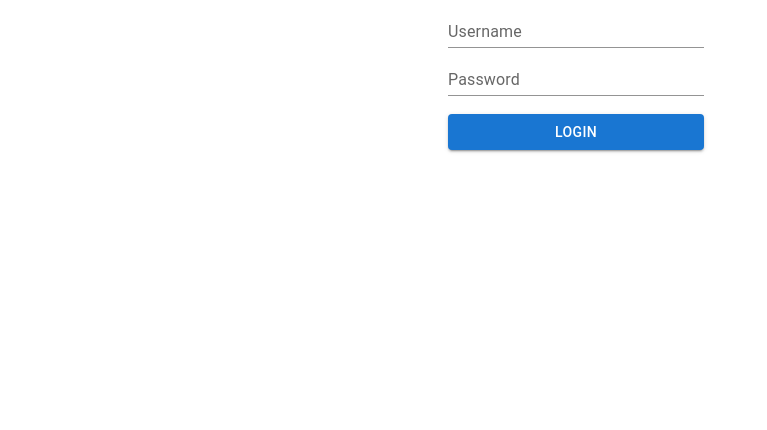
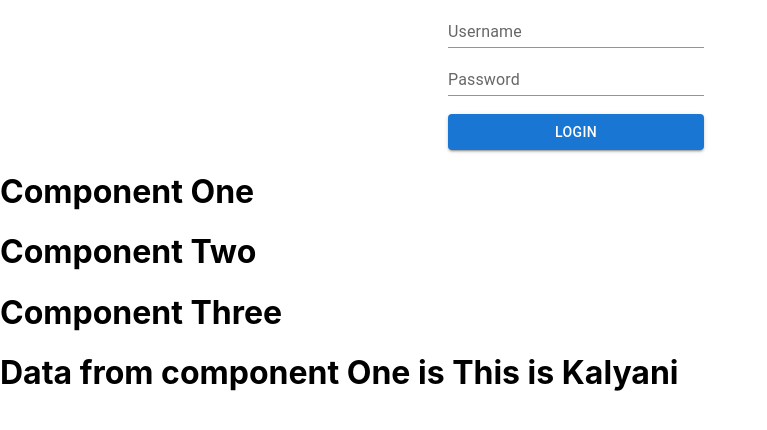
Before and after one commit to KalyaniPayyavula/react_redux_thunk, a React (Create React App) app: page / in a window 1280 px wide. Shown: the top 430 px of the page, without its empty margins (0-767 px from the left). Built offline with nearby package versions, Linux system fonts and the light colour scheme.

Commit message:
implemented context example

```diff
--- /dev/null
+++ b/src/Context/ComponentOne.js
@@ -0,0 +1,14 @@
+import { createContext } from "react"
+import { ComponentTwo } from "./ComponentTwo"
+
+export const UserContext = createContext()
+export const ComponentOne = () =>{
+    return(
+        <>
+        <UserContext.Provider value="This is Kalyani">
+        <h1>Component One</h1>
+        <ComponentTwo/>
+        </UserContext.Provider>
+        </>
+    )
+}
--- /dev/null
+++ b/src/Context/ComponentThree.js
@@ -0,0 +1,12 @@
+import { useContext } from 'react'
+import { UserContext } from './ComponentOne'
+
+export const ComponentThree = () =>{
+    const user = useContext(UserContext)
+    return(
+        <>
+        <h1>Component Three</h1>
+        <h1>Data from component One is {user}</h1>
+        </>
+    )
+}
--- /dev/null
+++ b/src/Context/ComponentTwo.js
@@ -0,0 +1,10 @@
+import { ComponentThree } from "./ComponentThree"
+
+export const ComponentTwo = () =>{
+    return(
+        <>
+        <h1>Component Two</h1>
+        <ComponentThree/>
+        </>
+    )
+}
--- a/src/Routes/Login/Login.js
+++ b/src/Routes/Login/Login.js
@@ -3,6 +3,7 @@ import { Column } from '../../Components';
 import Button from '@mui/material/Button';
 import { styled } from '@mui/system';
 import { useNavigate } from 'react-router-dom';
+import { ComponentOne } from '../../Context/ComponentOne';
 
 export const Login = () =>{
     const navigate = useNavigate()
@@ -21,6 +22,7 @@ export const Login = () =>{
          <TextField id="password-id" label="Password" variant="standard" />
          <ButtonStyle variant="contained" onClick={loginHandle}>Login</ButtonStyle>
         </Column>
+        <ComponentOne/>
        </>
     )
 }
```
